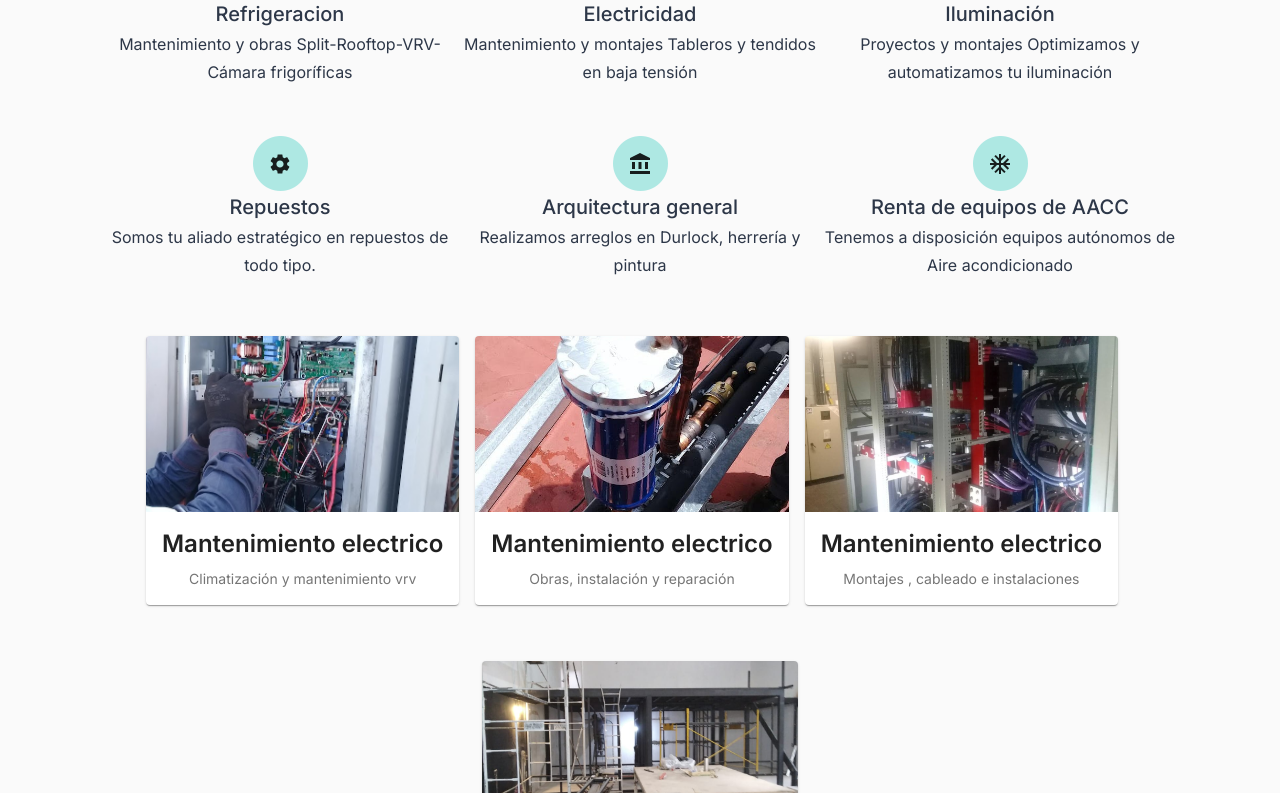
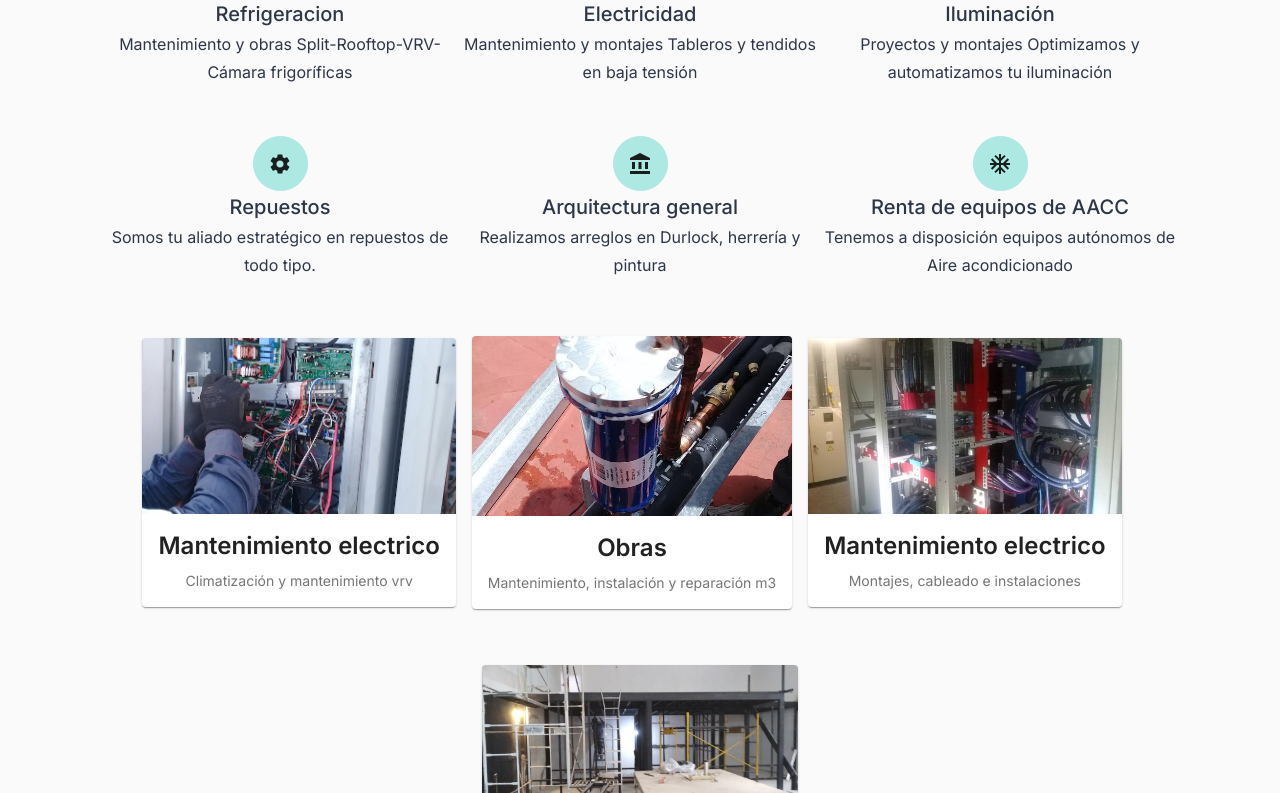
Before and after one commit to ezeqrb/engineerSolutions, a React (Create React App) app: page / in a window 1280 px wide. Shown: the part 562-1355 px from the top of the page. Built offline with nearby package versions, Linux system fonts and the light colour scheme.

Commit message:
title adjust

```diff
--- a/src/components/section5.jsx
+++ b/src/components/section5.jsx
@@ -30,8 +30,8 @@ function Section5() {
                         <Box mb={3} mt={4} ml={2} mr={1} >
                             <Cards
                                 img='/img2.jpeg'
-                                tittle='Mantenimiento electrico'
-                                content='Obras, instalación y reparación'
+                                tittle='Obras '
+                                content='Mantenimiento, instalación y reparación m3'
                             />
                         </Box>
                     </Grid>
@@ -41,7 +41,7 @@ function Section5() {
                             <Cards
                                 img='/img3.jpeg'
                                 tittle='Mantenimiento electrico'
-                                content={`Montajes , cableado e instalaciones`}
+                                content={`Montajes, cableado e instalaciones`}
                             />
                         </Box>
                     </Grid>
```
